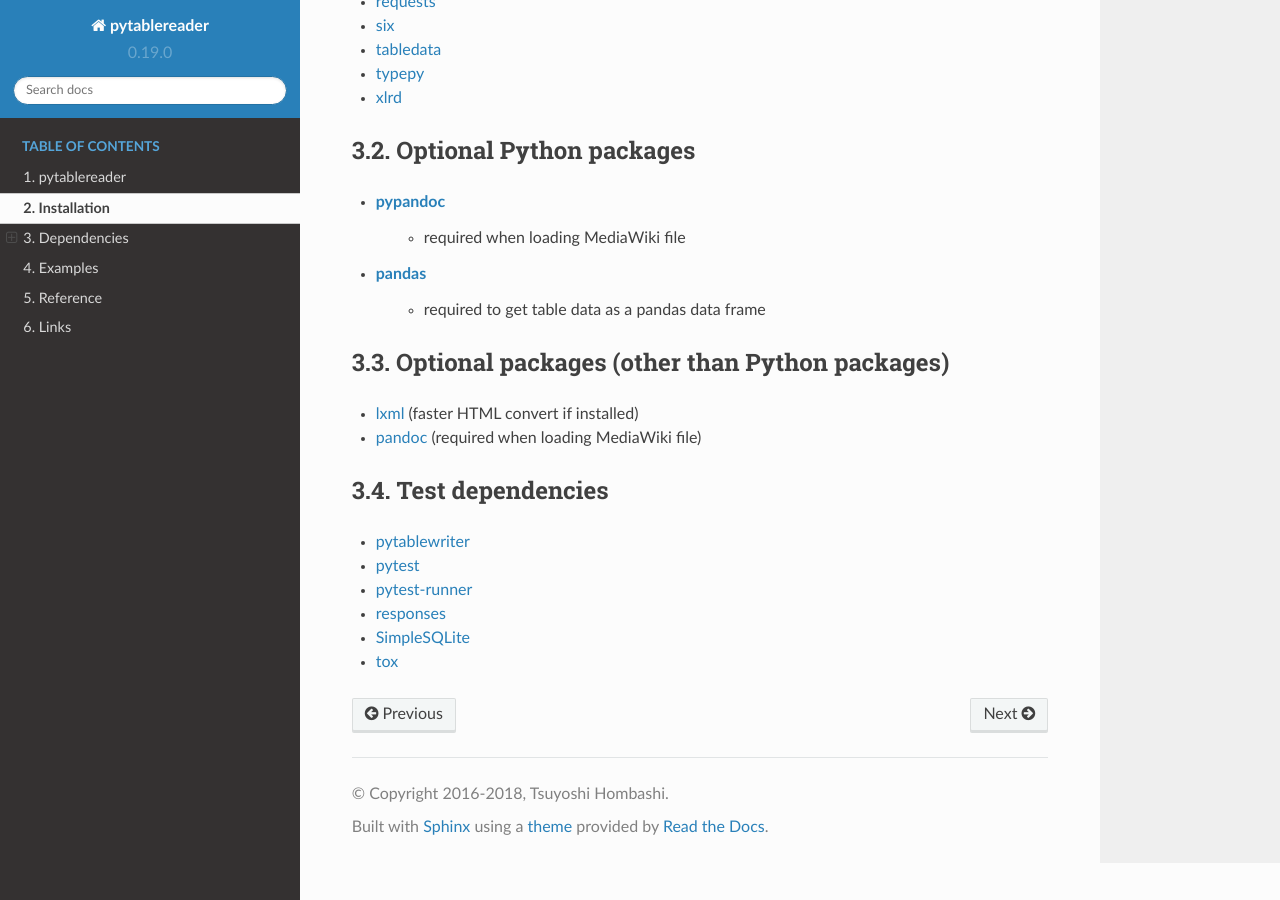
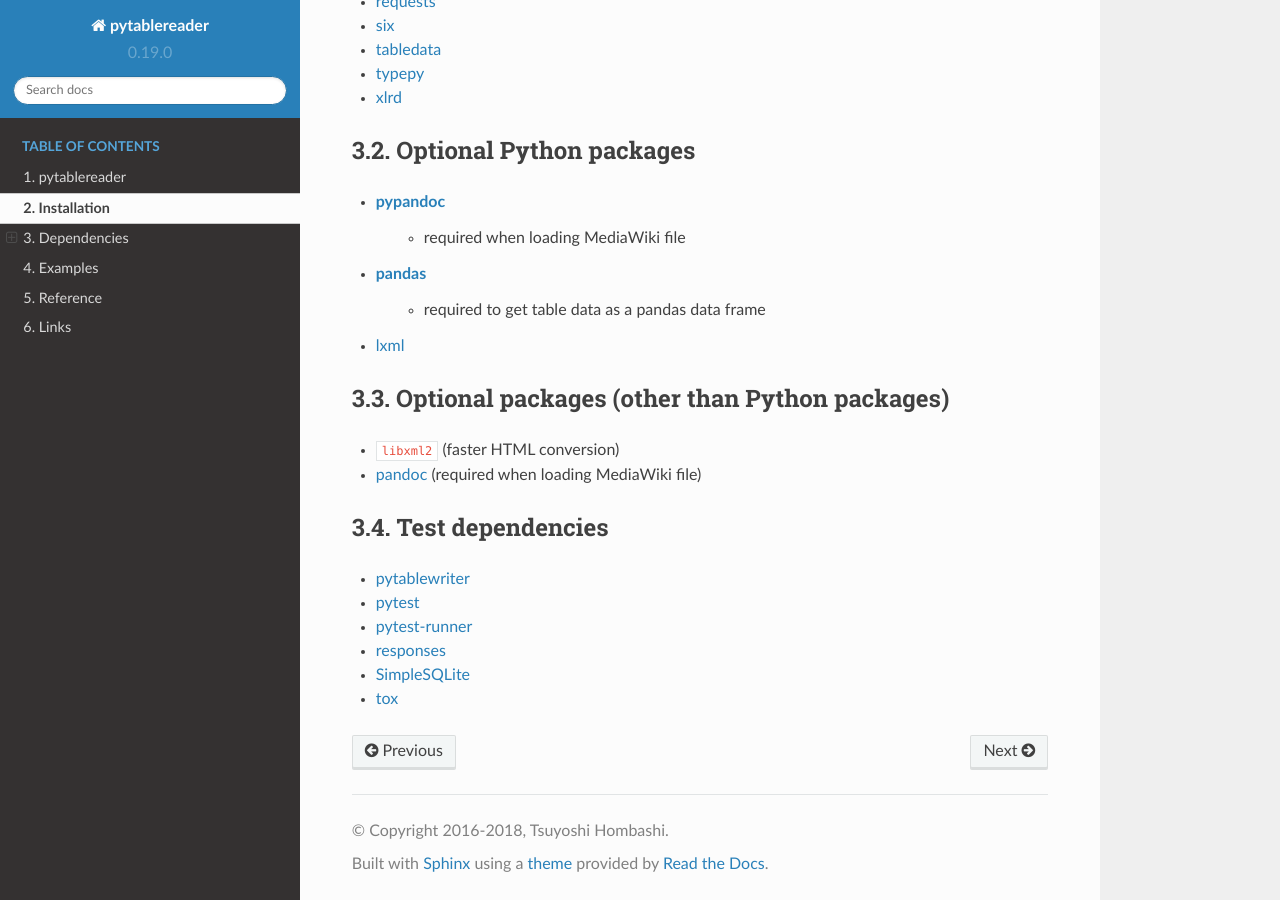
Before and after one commit to thombashi/pytablereader, a Sphinx documentation site: the page built from docs/pages/installation.rst, in a window 1280 px wide and 900 px high, scrolled down 594 px. Built offline with Sphinx 7.4.7 and the Read the Docs theme 2.0.0, drawn with Linux system fonts in a browser that asks for light colours; pages that are not in the unit, such as notebooks, are missing from menus.

Commit message:
Update docs

```diff
--- a/docs/pages/installation.rst
+++ b/docs/pages/installation.rst
@@ -32,10 +32,11 @@ Optional Python packages
     - required when loading MediaWiki file
 - `pandas <http://pandas.pydata.org/>`__
     - required to get table data as a pandas data frame
+- `lxml <http://lxml.de/installation.html>`__
 
 Optional packages (other than Python packages)
 ------------------------------------------------
-- `lxml <http://lxml.de/installation.html>`__ (faster HTML convert if installed)
+- ``libxml2`` (faster HTML conversion)
 - `pandoc <http://pandoc.org/>`__ (required when loading MediaWiki file)
 
 Test dependencies
```
